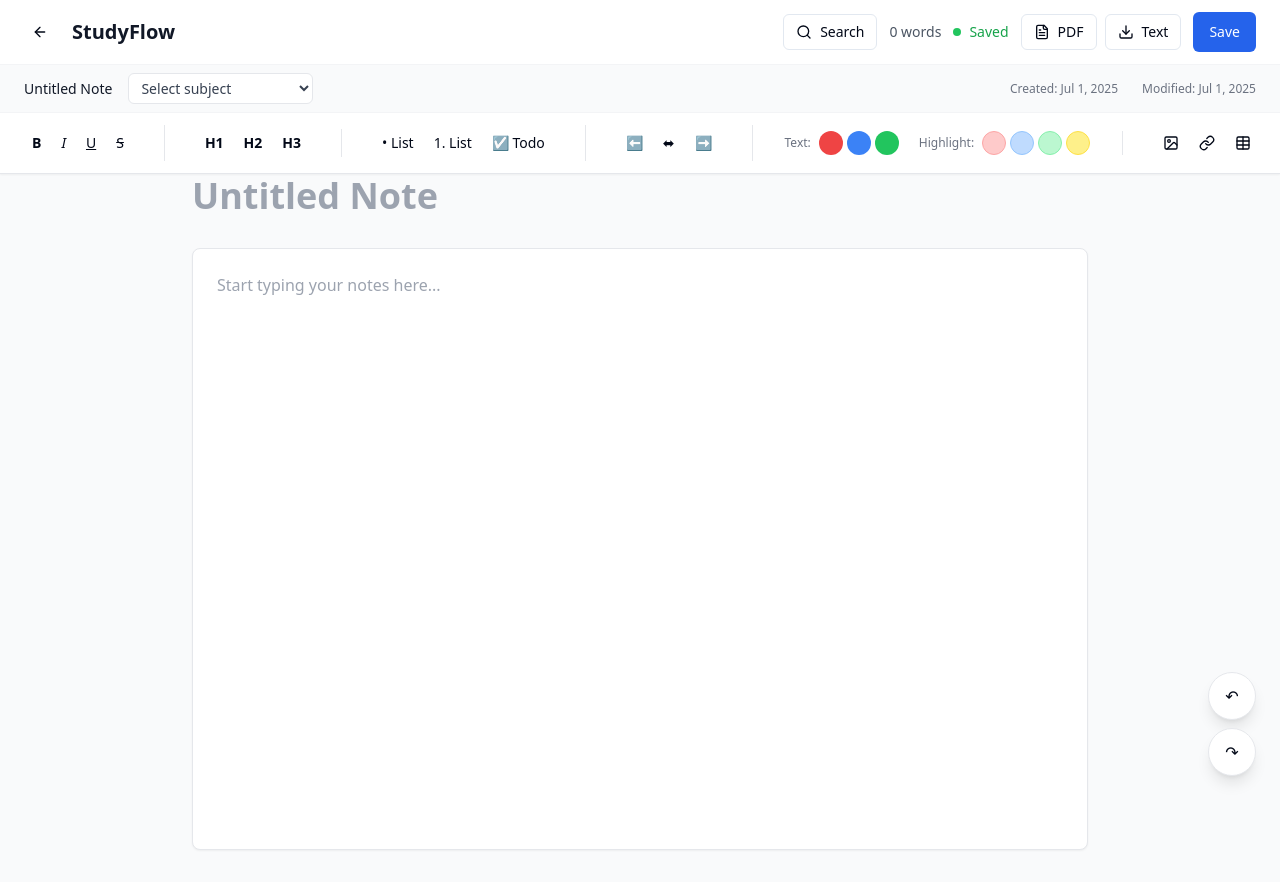
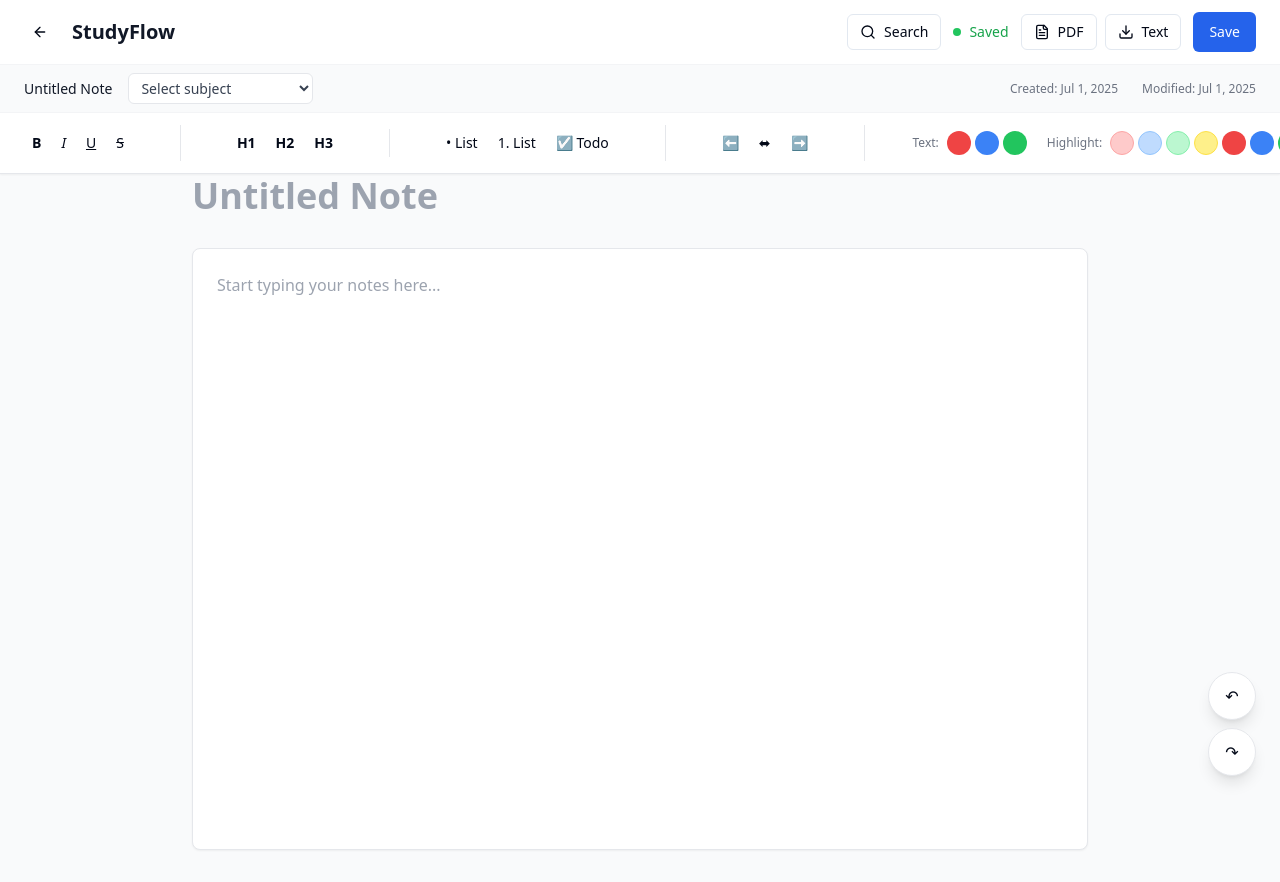
Before and after one commit to PhenyoKh/curious-dashboard-craft, a React (Vite) app: page /note in a window 1280 px wide. Built offline with nearby package versions, Linux system fonts and the light colour scheme.

Commit message:
Refactor formatting toolbar and autosave
- Removed search button from formatting toolbar.
- Moved word count to the formatting toolbar.
- Improved autosave transition.

```diff
--- a/src/components/note/NoteFormattingToolbar.tsx
+++ b/src/components/note/NoteFormattingToolbar.tsx
@@ -1,23 +1,23 @@
 
 import React from 'react';
-import { Image, Link, Table, Maximize, Search } from 'lucide-react';
+import { Image, Link, Table, Maximize } from 'lucide-react';
 
 interface NoteFormattingToolbarProps {
   onFormatText: (command: string, value?: string) => void;
   showSearch: boolean;
   setShowSearch: (show: boolean) => void;
+  wordCount: number;
 }
 
 const NoteFormattingToolbar: React.FC<NoteFormattingToolbarProps> = ({
   onFormatText,
-  showSearch,
-  setShowSearch
+  wordCount
 }) => {
   return (
     <div className="px-6 py-3 overflow-x-auto">
-      <div className="flex items-center gap-8 min-w-max">
+      <div className="flex items-center gap-12 min-w-max">
         {/* Group 1: Text Formatting */}
-        <div className="flex items-center gap-1 pr-8 border-r border-gray-200">
+        <div className="flex items-center gap-1 pr-12 border-r border-gray-200">
           <button
             onClick={() => onFormatText('bold')}
             className="p-2 hover:bg-gray-100 rounded text-sm font-bold transition-colors"
@@ -49,7 +49,7 @@ const NoteFormattingToolbar: React.FC<NoteFormattingToolbarProps> = ({
         </div>
 
         {/* Group 2: Headings */}
-        <div className="flex items-center gap-1 pr-8 border-r border-gray-200">
+        <div className="flex items-center gap-1 pr-12 border-r border-gray-200">
           <button
             onClick={() => onFormatText('formatBlock', 'h1')}
             className="px-2 py-1 hover:bg-gray-100 rounded text-sm font-semibold transition-colors"
@@ -71,7 +71,7 @@ const NoteFormattingToolbar: React.FC<NoteFormattingToolbarProps> = ({
         </div>
 
         {/* Group 3: Lists */}
-        <div className="flex items-center gap-1 pr-8 border-r border-gray-200">
+        <div className="flex items-center gap-1 pr-12 border-r border-gray-200">
           <button
             onClick={() => onFormatText('insertUnorderedList')}
             className="p-2 hover:bg-gray-100 rounded text-sm transition-colors"
@@ -96,7 +96,7 @@ const NoteFormattingToolbar: React.FC<NoteFormattingToolbarProps> = ({
         </div>
 
         {/* Group 4: Alignment */}
-        <div className="flex items-center gap-1 pr-8 border-r border-gray-200">
+        <div className="flex items-center gap-1 pr-12 border-r border-gray-200">
           <button
             onClick={() => onFormatText('justifyLeft')}
             className="p-2 hover:bg-gray-100 rounded text-sm transition-colors"
@@ -121,7 +121,7 @@ const NoteFormattingToolbar: React.FC<NoteFormattingToolbarProps> = ({
         </div>
 
         {/* Group 5: Text Colors */}
-        <div className="flex items-center gap-2 pr-8 border-r border-gray-200">
+        <div className="flex items-center gap-2 pr-12 border-r border-gray-200">
           <div className="flex items-center gap-1">
             <span className="text-xs text-gray-500 mr-1">Text:</span>
             <button
@@ -162,11 +162,26 @@ const NoteFormattingToolbar: React.FC<NoteFormattingToolbarProps> = ({
               className="w-6 h-6 bg-yellow-200 rounded-full hover:scale-110 transition-transform border border-yellow-300"
               title="Yellow Highlight"
             ></button>
+            <button
+              onClick={() => onFormatText('hiliteColor', '#e74c3c')}
+              className="w-6 h-6 bg-red-500 rounded-full hover:scale-110 transition-transform"
+              title="Red Highlight"
+            ></button>
+            <button
+              onClick={() => onFormatText('hiliteColor', '#3498db')}
+              className="w-6 h-6 bg-blue-500 rounded-full hover:scale-110 transition-transform"
+              title="Blue Highlight"
+            ></button>
+            <button
+              onClick={() => onFormatText('hiliteColor', '#27ae60')}
+              className="w-6 h-6 bg-green-500 rounded-full hover:scale-110 transition-transform"
+              title="Green Highlight"
+            ></button>
           </div>
         </div>
 
         {/* Group 6: Insert Elements */}
-        <div className="flex items-center gap-1 pr-8 border-r border-gray-200">
+        <div className="flex items-center gap-1 pr-12 border-r border-gray-200">
           <button
             className="p-2 hover:bg-gray-100 rounded text-sm transition-colors"
             title="Insert Image"
@@ -187,20 +202,16 @@ const NoteFormattingToolbar: React.FC<NoteFormattingToolbarProps> = ({
           </button>
         </div>
 
-        {/* Group 7: View Options */}
-        <div className="flex items-center gap-1">
+        {/* Group 7: View Options with Word Count */}
+        <div className="flex items-center gap-3">
+          <span className="text-sm text-gray-600 font-medium">
+            {wordCount} words
+          </span>
           <button
             className="p-2 hover:bg-gray-100 rounded text-sm transition-colors"
             title="Full Screen"
           >
             <Maximize className="w-4 h-4" />
-          </button>
-          <button
-            onClick={() => setShowSearch(!showSearch)}
-            className="p-2 hover:bg-gray-100 rounded text-sm transition-colors"
-            title="Search"
-          >
-            <Search className="w-4 h-4" />
           </button>
         </div>
       </div>
--- a/src/components/note/NoteTopBar.tsx
+++ b/src/components/note/NoteTopBar.tsx
@@ -23,7 +23,6 @@ const NoteTopBar: React.FC<NoteTopBarProps> = ({
   setShowSearch,
   searchTerm,
   setSearchTerm,
-  wordCount,
   isAutoSaved,
   editorRef,
   onSearch
@@ -59,15 +58,10 @@ const NoteTopBar: React.FC<NoteTopBarProps> = ({
               Search
             </Button>
 
-            {/* Word Count */}
-            <span className="text-sm text-gray-600 font-medium">
-              {wordCount} words
-            </span>
-
-            {/* Auto-save Indicator */}
+            {/* Auto-save Indicator with smoother transition */}
             <div className="flex items-center gap-2 text-sm">
-              <div className={`w-2 h-2 rounded-full ${isAutoSaved ? 'bg-green-500' : 'bg-yellow-500'} ${!isAutoSaved ? 'animate-pulse' : ''}`}></div>
-              <span className={`font-medium ${isAutoSaved ? 'text-green-600' : 'text-yellow-600'}`}>
+              <div className={`w-2 h-2 rounded-full transition-all duration-300 ${isAutoSaved ? 'bg-green-500' : 'bg-yellow-500'} ${!isAutoSaved ? 'animate-pulse' : ''}`}></div>
+              <span className={`font-medium transition-colors duration-300 ${isAutoSaved ? 'text-green-600' : 'text-yellow-600'}`}>
                 {isAutoSaved ? 'Saved' : 'Saving...'}
               </span>
             </div>
--- a/src/pages/Note.tsx
+++ b/src/pages/Note.tsx
@@ -39,13 +39,16 @@ const Note: React.FC = () => {
     { value: 'chem200', label: 'Chemistry 200' }
   ];
 
-  // Auto-save functionality
+  // Auto-save functionality with smoother transition
   const autoSave = useCallback(() => {
     setIsAutoSaved(false);
     setTimeout(() => {
       setMetadata(prev => ({ ...prev, modifiedAt: new Date() }));
-      setIsAutoSaved(true);
-    }, 1000);
+      // Add a slight delay before showing "Saved" to make transition smoother
+      setTimeout(() => {
+        setIsAutoSaved(true);
+      }, 200);
+    }, 800);
   }, []);
 
   // Handle content changes
@@ -148,6 +151,7 @@ const Note: React.FC = () => {
           onFormatText={handleFormatText}
           showSearch={showSearch}
           setShowSearch={setShowSearch}
+          wordCount={wordCount}
         />
       </div>
 
```
